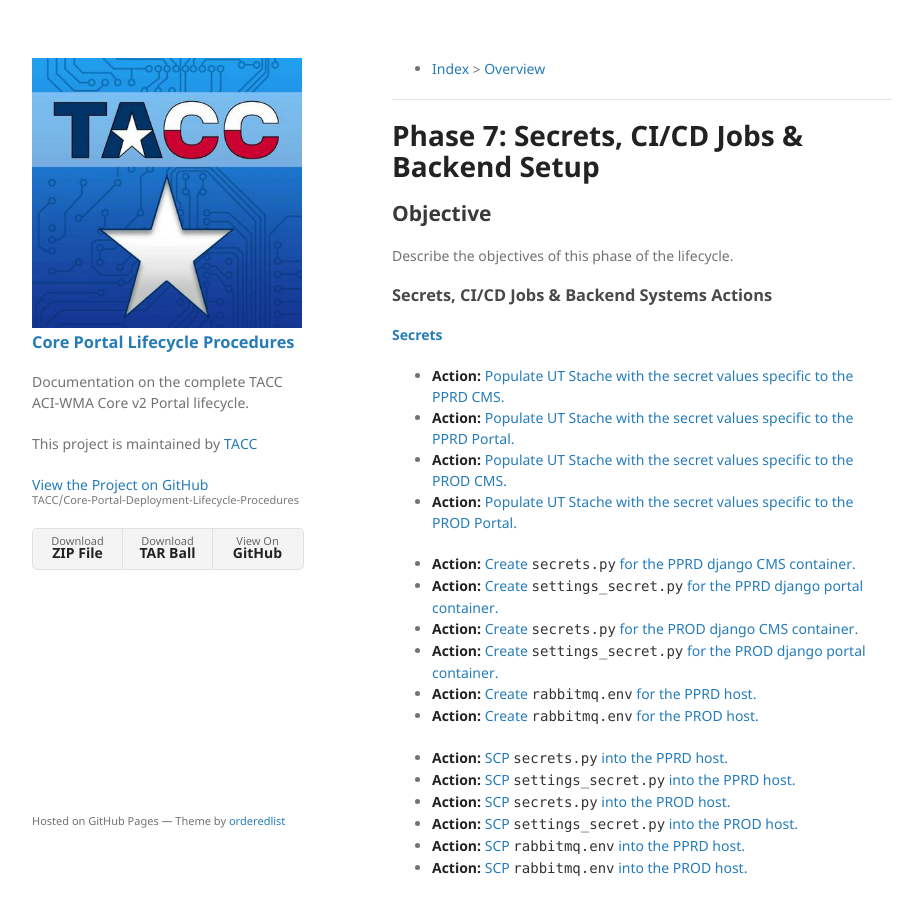
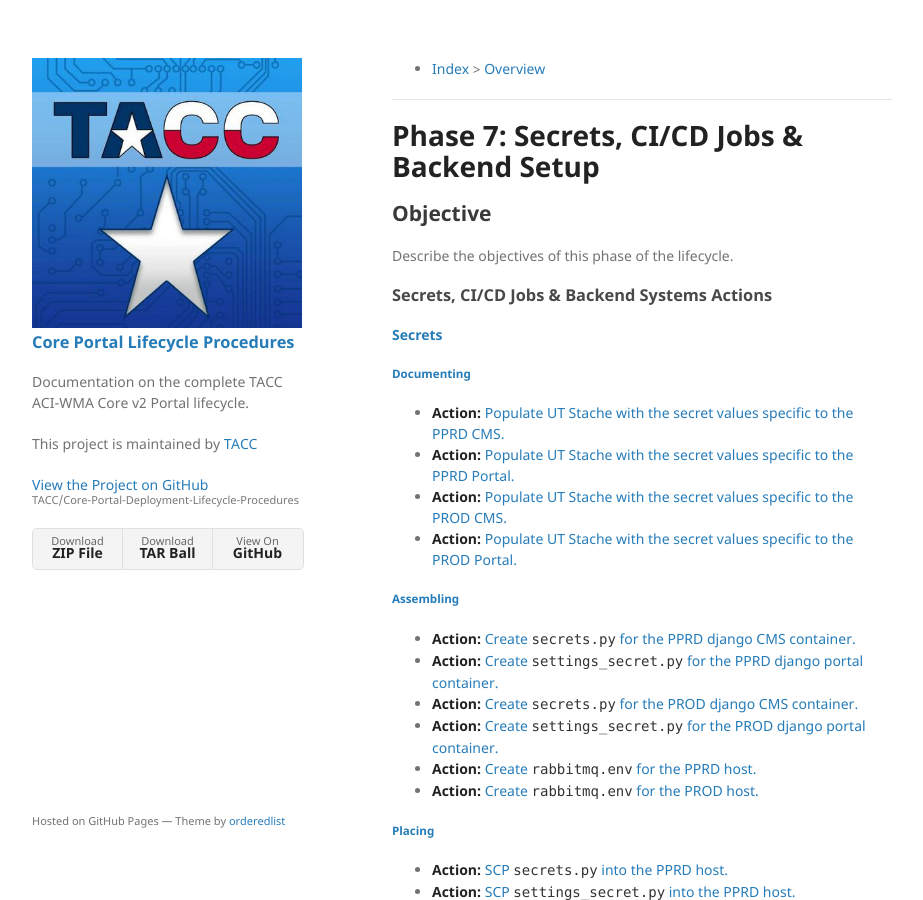
Before and after one commit to TACC/Core-Portal-Deployment-Lifecycle-Procedures, a Jekyll site: the page built from pages/phase_07.md, in a window 1280 px wide and 900 px high. Shown: the whole window, without its empty margins (178-1101 px from the left). Built offline with Jekyll 4.4.1, drawn with Linux system fonts in a browser that asks for light colours; our own code applies the rules of GitHub Pages for plain Markdown files; some of the changed text lies outside the part shown.

Commit message:
Restructuring the details pages.

```diff
--- a/pages/phase_07.md
+++ b/pages/phase_07.md
@@ -14,10 +14,14 @@ Describe the objectives of this phase of the lifecycle.
 
 #### [Secrets](#secrets)
 
+##### [Documenting](#documenting)
+
 - **Action:** [Populate UT Stache with the secret values specific to the PPRD CMS.](#action1)
 - **Action:** [Populate UT Stache with the secret values specific to the PPRD Portal.](#action2)
 - **Action:** [Populate UT Stache with the secret values specific to the PROD CMS.](#action3)
 - **Action:** [Populate UT Stache with the secret values specific to the PROD Portal.](#action4)
+
+##### [Assembling](#assembling)
 
 - **Action:** [Create `secrets.py` for the PPRD django CMS container.](#action5)
 - **Action:** [Create `settings_secret.py` for the PPRD django portal container.](#action6)
@@ -25,6 +29,8 @@ Describe the objectives of this phase of the lifecycle.
 - **Action:** [Create `settings_secret.py` for the PROD django portal container.](#action8)
 - **Action:** [Create `rabbitmq.env` for the PPRD host.](#action9)
 - **Action:** [Create `rabbitmq.env` for the PROD host.](#action10)
+
+##### [Placing](#placing)
 
 - **Action:** [SCP `secrets.py` into the PPRD host.](#action11)
 - **Action:** [SCP `settings_secret.py` into the PPRD host.](#action12)
@@ -67,6 +73,10 @@ The following secret values should be contained in the specified stache entry:
 
 ---
 
+<a id="documenting"></a>
+
+##### Documenting
+
 <a id="action1"></a>
 
 **Action: Populate UT Stache with the secret values specific to the PPRD CMS.**
@@ -98,6 +108,10 @@ TBD...
 TBD...
 
 ---
+
+<a id="Assembling"></a>
+
+##### Assembling
 
 <a id="action5"></a>
 
@@ -144,6 +158,12 @@ TBD...
 **Action:** Create `rabbitmq.env` for the PROD host.
 
 TBD...
+
+---
+
+<a id="placing"></a>
+
+##### Placing
 
 _Note: The SCP tasks can also be accomplished by SSHing into the target host, sudoing into user `portal`, and using vim to create and populate the files in situ._
 
```
Also changed, not shown: pages/checklist.md (+7 -1 lines).
